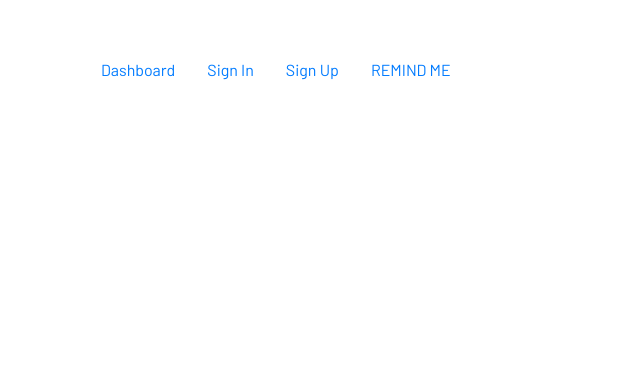
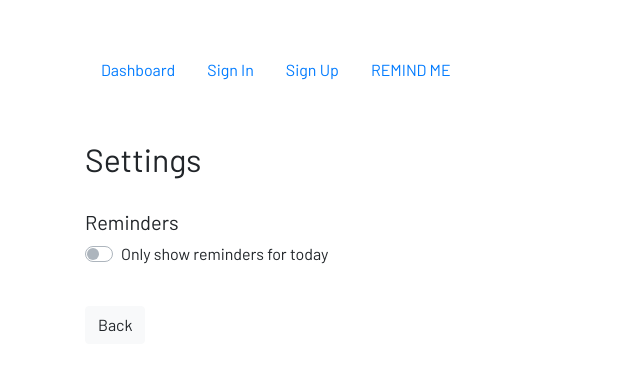
Before and after one commit to JDXue/Reminders, a React (Create React App) app: page /settings in a window 1280 px wide. Shown: the top 370 px of the page, without its empty margins (0-640 px from the left). Built offline with nearby package versions, Linux system fonts and the light colour scheme; a web font is replaced by a local one.

Commit message:
improved settings navigation

```diff
--- a/src/App.js
+++ b/src/App.js
@@ -11,6 +11,7 @@ import Reminders from './components/reminders/Reminders'
 import Main from './Main'
 
 import AddReminderInput from './components/reminders/AddReminderInput'
+import Settings from './Settings'
 
 
 
@@ -41,6 +42,10 @@ function App() {
             <Route path='/addreminder'>
               <AddReminderInput/>
             </Route>
+
+            <Route path='/settings'>
+              <Settings/>
+            </Route>
           </Switch>
 
 
--- a/src/Nav.js
+++ b/src/Nav.js
@@ -28,6 +28,7 @@ function Nav(){
                 <div className='account'>
                     <p className='nav-link'>{currentUserState}</p>
                     <Logout className=''/>
+
                 </div>
 
             }
--- a/src/Settings.js
+++ b/src/Settings.js
@@ -0,0 +1,41 @@
+import React from 'react'
+import 'bootstrap/dist/css/bootstrap.min.css';
+import Form from 'react-bootstrap/Form';
+
+import { useHistory } from 'react-router-dom'
+import { Button } from 'react-bootstrap'
+
+import ToggleReminders from './components/reminders/ToggleReminders'
+
+
+
+function Settings(){
+    const history = useHistory()
+
+    return (
+        <div className="container">
+            <h2>Settings</h2>
+            <br></br>
+            <Form>
+                <h5>Reminders</h5>
+                <ToggleReminders/>
+
+                <br></br>
+
+
+            </Form>
+
+            {/* <SearchBarLocation/> */}
+            <Button
+                variant='light'
+                onClick={() => {
+                    history.push('/dashboard')
+                }}
+            >Back</Button>
+
+        </div>
+    )
+
+}
+
+export default Settings
--- a/src/components/reminders/CurrentReminders.js
+++ b/src/components/reminders/CurrentReminders.js
@@ -11,7 +11,6 @@ import './Reminders.css'
 
 import RemindersToday from './RemindersToday'
 import AllReminders from './AllReminders'
-import ToggleReminders from './ToggleReminders'
 
 
 function CurrentReminders(){
@@ -30,7 +29,7 @@ function CurrentReminders(){
                 }
             </div>
 
-            <ToggleReminders/>
+
 
         </div>
     )
--- a/src/components/reminders/Reminders.js
+++ b/src/components/reminders/Reminders.js
@@ -4,7 +4,6 @@ import './Reminders.css'
 import '../../App.css'
 
 import CurrentReminders from './CurrentReminders'
-import AddReminderInput from './AddReminderInput'
 
 import { useHistory } from 'react-router-dom'
 
@@ -25,6 +24,17 @@ function Reminders(){
                     history.push('/addreminder')
                 }}
             >Add Reminders</Button>
+            <br></br>
+
+            <div align='right'>
+                <Button
+                    variant='light'
+                    onClick={() => {
+                        history.push('/settings')
+                    }}
+                >Settings</Button>
+
+            </div>
 
 
         </div>
```
